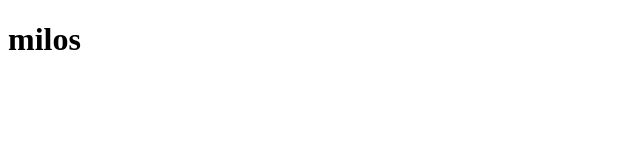
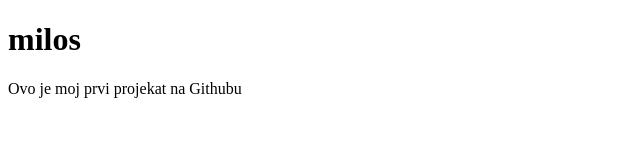
Before and after one commit to pokeras85/traki1, a plain HTML site: page index.html in a window 1280 px wide. Shown: the whole page, without its empty margins (0-640 px from the left). Drawn offline with Linux system fonts and the light colour scheme.

Commit message:
Update index.html

```diff
--- a/index.html
+++ b/index.html
@@ -6,6 +6,7 @@
 </head>
 <body>
 <h1> milos</h1>
+  <p>Ovo je moj prvi projekat na Githubu</p>
 
 </body>
 <html>
```
